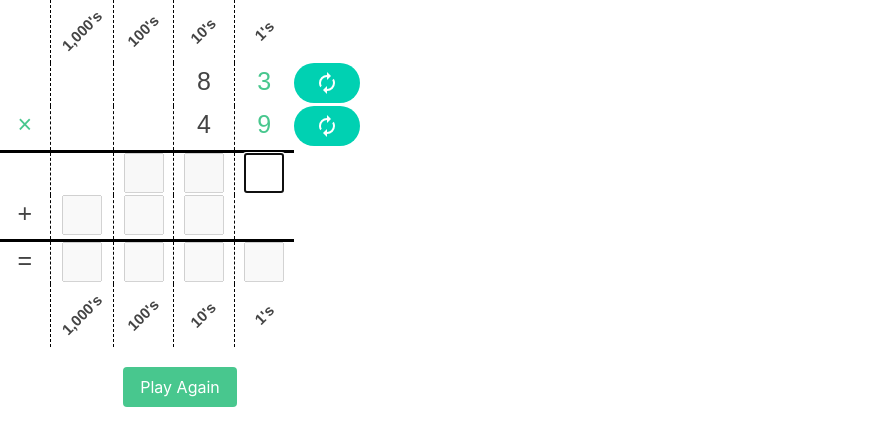
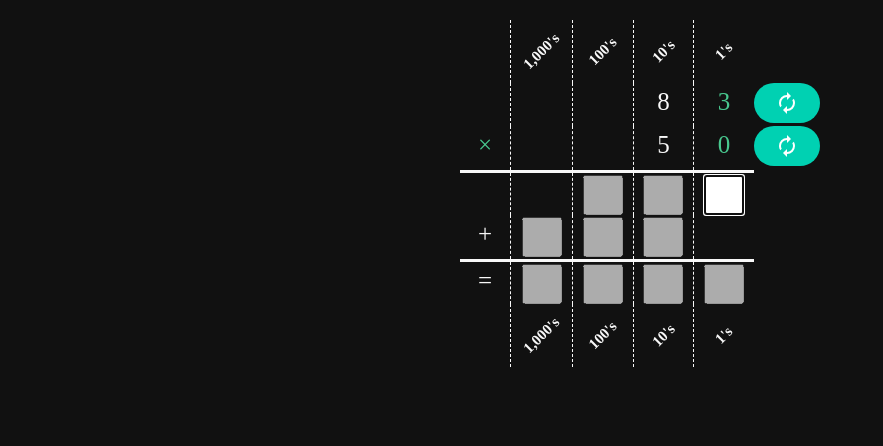
Before and after one commit to tmerrr/multiply-game, a React (Vite) app: page / in a window 1280 px wide. Shown: the top 446 px of the page, without its empty margins (0-883 px from the left). Built offline with nearby package versions, Linux system fonts and the light colour scheme.

Commit message:
finishes updating styling to look like chalkboard

```diff
--- a/src/components/App/App.module.css
+++ b/src/components/App/App.module.css
@@ -1,17 +1,26 @@
-* {
+html, body {
+  height: 100%;
   margin: 0;
   padding: 0;
-  font-family: Arial, Helvetica, sans-serif;
-  font-size: 25px;
-  color: #444;
 }
 
-/* .column-headers {} */
+.chalkboard {
+  min-height: 100vh; /* Ensure the chalkboard takes at least the height of the viewport */
+  display: flex;
+  flex-direction: column;
+  align-items: center;
+  font-family: 'Chalkduster', cursive;
+  background-color: #111111;
+  font-size: 25px;
+  color: #F8F8F8;
+}
 
-.container {
+.gameContainer {
   width: 360px;
+  margin-top: 20px; /* Adjust this value as needed */
   text-align: center;
 }
+
 
 .mainTable {
   width: 100%;
@@ -22,17 +31,18 @@
 .row td,
 .row th,
 .row tf {
+  color: #F8F8F8;
   width: 20%;
   height: 1.75em;
 }
 
 .divider {
-  border-bottom: 3px solid #000;
+  border-bottom: 3px solid #F8F8F8;
 }
 
 .tableHead th:not(:first-child),
 .tableBody td:not(:first-child) {
-  border-left: 1px dashed #000;
+  border-left: 1px dashed #F8F8F8;
 }
 
 .buttonCell {
--- a/src/components/App/App.tsx
+++ b/src/components/App/App.tsx
@@ -17,8 +17,8 @@ import {
 type StageName = 'first' | 'second' | 'final' | 'complete';
 
 function App() {
-  const [topNumber, setTopNumber] = useState(generateNumber(10, 99));
-  const [bottomNumber, setBottomNumber] = useState(generateNumber(10, 99));
+  const [topNumber, setTopNumber] = useState(generateNumber(11, 99));
+  const [bottomNumber, setBottomNumber] = useState(generateNumber(11, 99));
   const [currentStage, setCurrentStage] = useState<StageName>('first');
   const [answersIndex, setAnswersIndex] = useState(0);
 
@@ -124,8 +124,8 @@ function App() {
   };
 
   return (
-    <div>
-      <div className={classes.container}>
+    <div className={classes.chalkboard}>
+      <div className={classes.gameContainer}>
         <table className={classes.mainTable}>
 
           <thead className={classes.tableHead}>
@@ -374,8 +374,7 @@ function App() {
 
         </table>
 
-        {/* {isComplete && <PlayAgainButton onClick={hardReset} />} */}
-        <PlayAgainButton onClick={hardReset} />
+        {isComplete && <PlayAgainButton onClick={hardReset} />}
 
       </div>
     </div>
```
